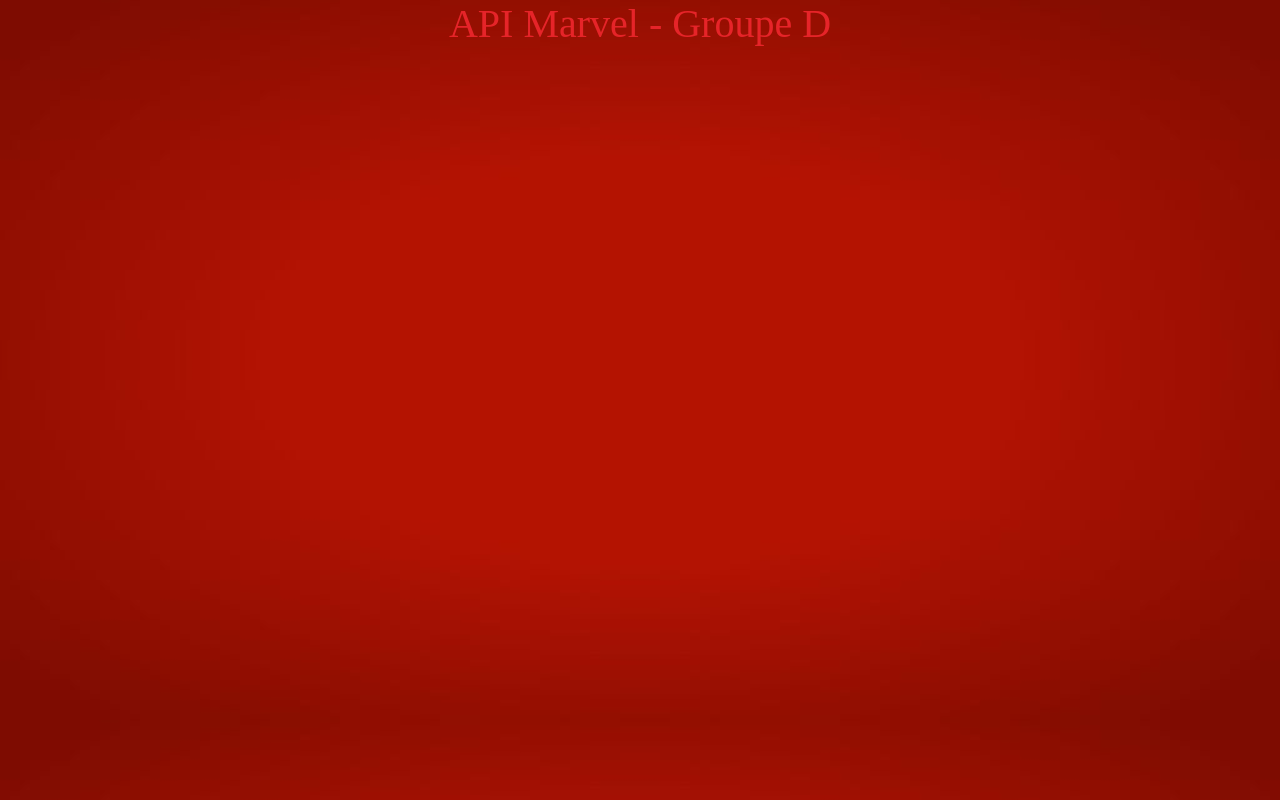
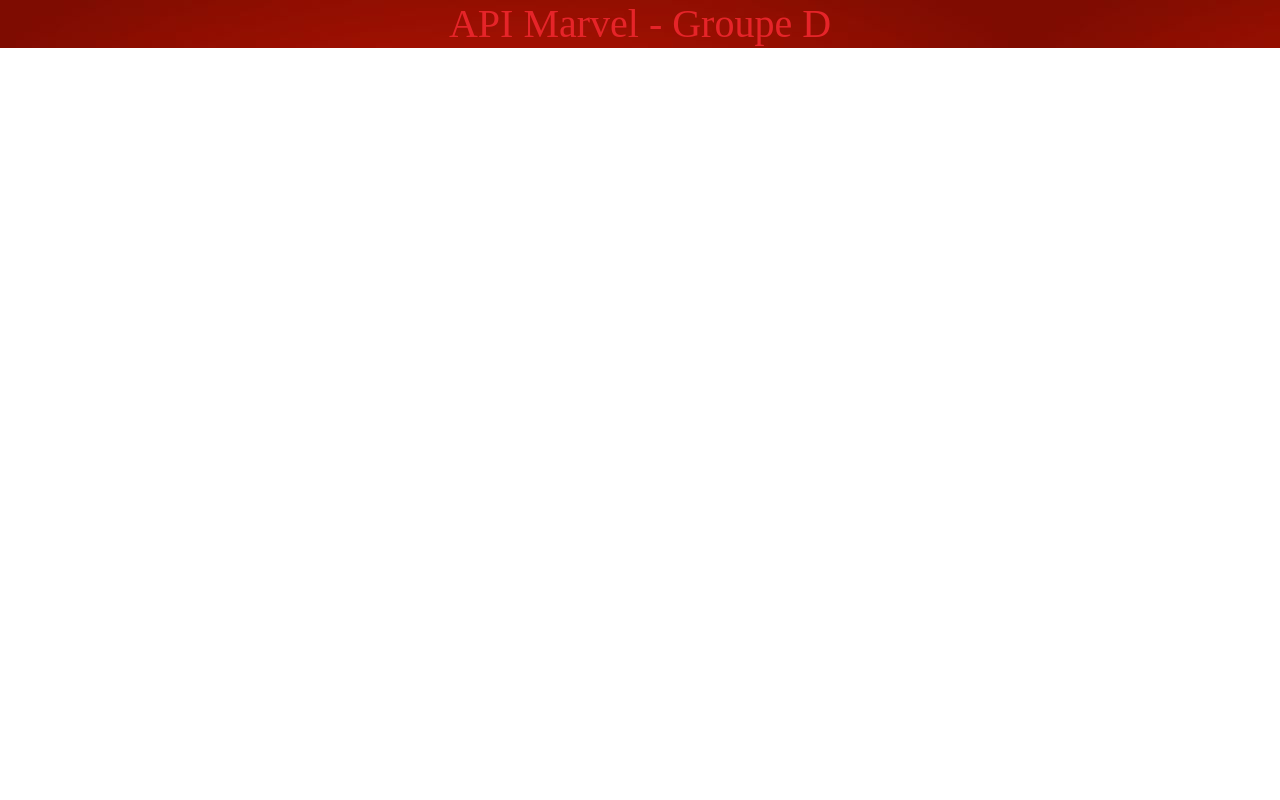
Before and after one commit to nicorch/marvel-app, a Vue app: page / in a window 1280 px wide. Built offline with nearby package versions, Linux system fonts and the light colour scheme.

Commit message:
modification background in app

```diff
--- a/src/App.vue
+++ b/src/App.vue
@@ -17,10 +17,10 @@
   -webkit-font-smoothing: antialiased;
   -moz-osx-font-smoothing: grayscale;
   text-align: center;
-  color: #2c3e50;
+  color: black;
+  background-color: #181718;
   //background-image: url('assets/mavel_wall.png') !important;
-  background-size: 100%;
-  height: 100vh;
+  //background-size: 100%;
 }
 
 #nav {
```
